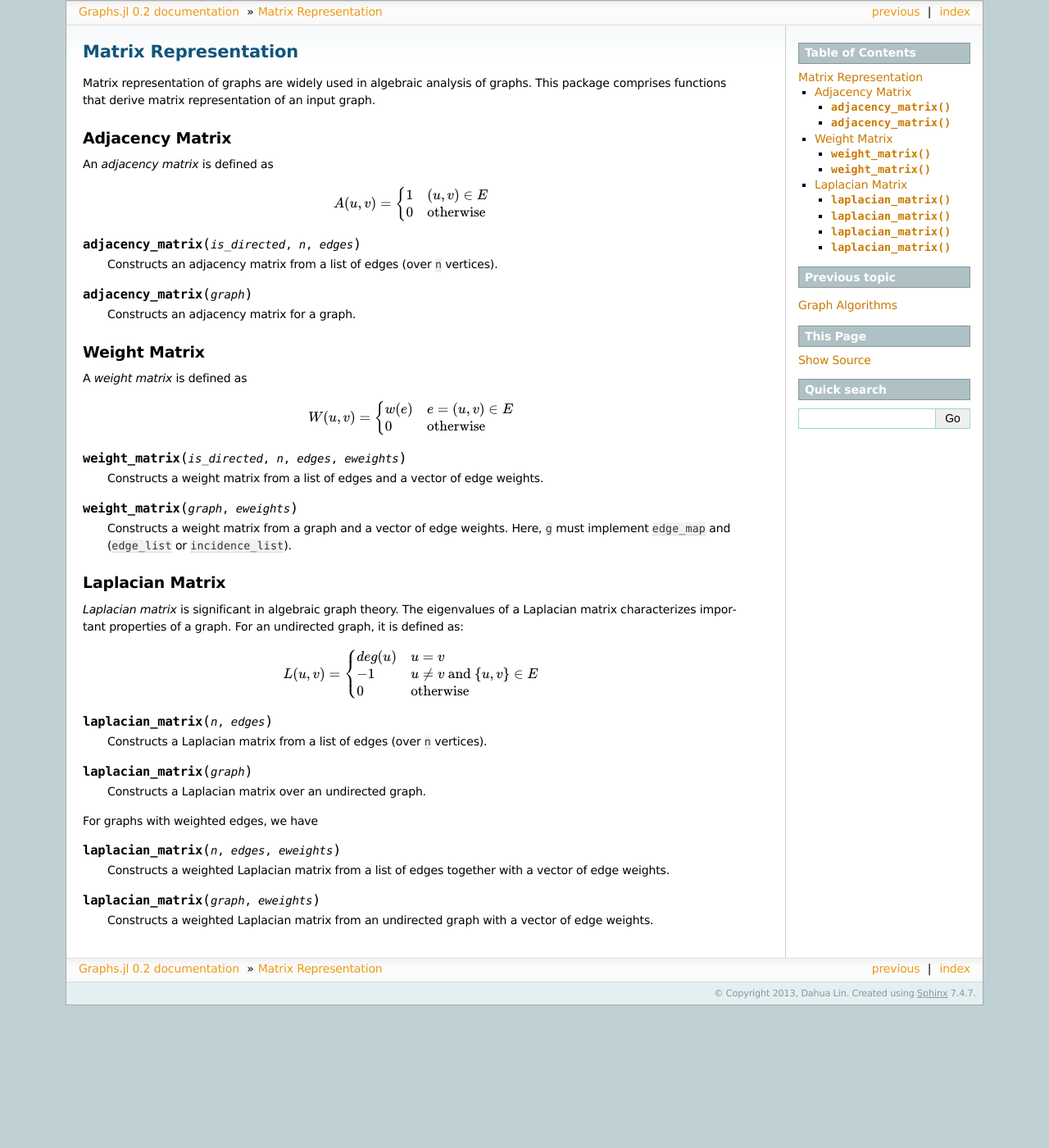
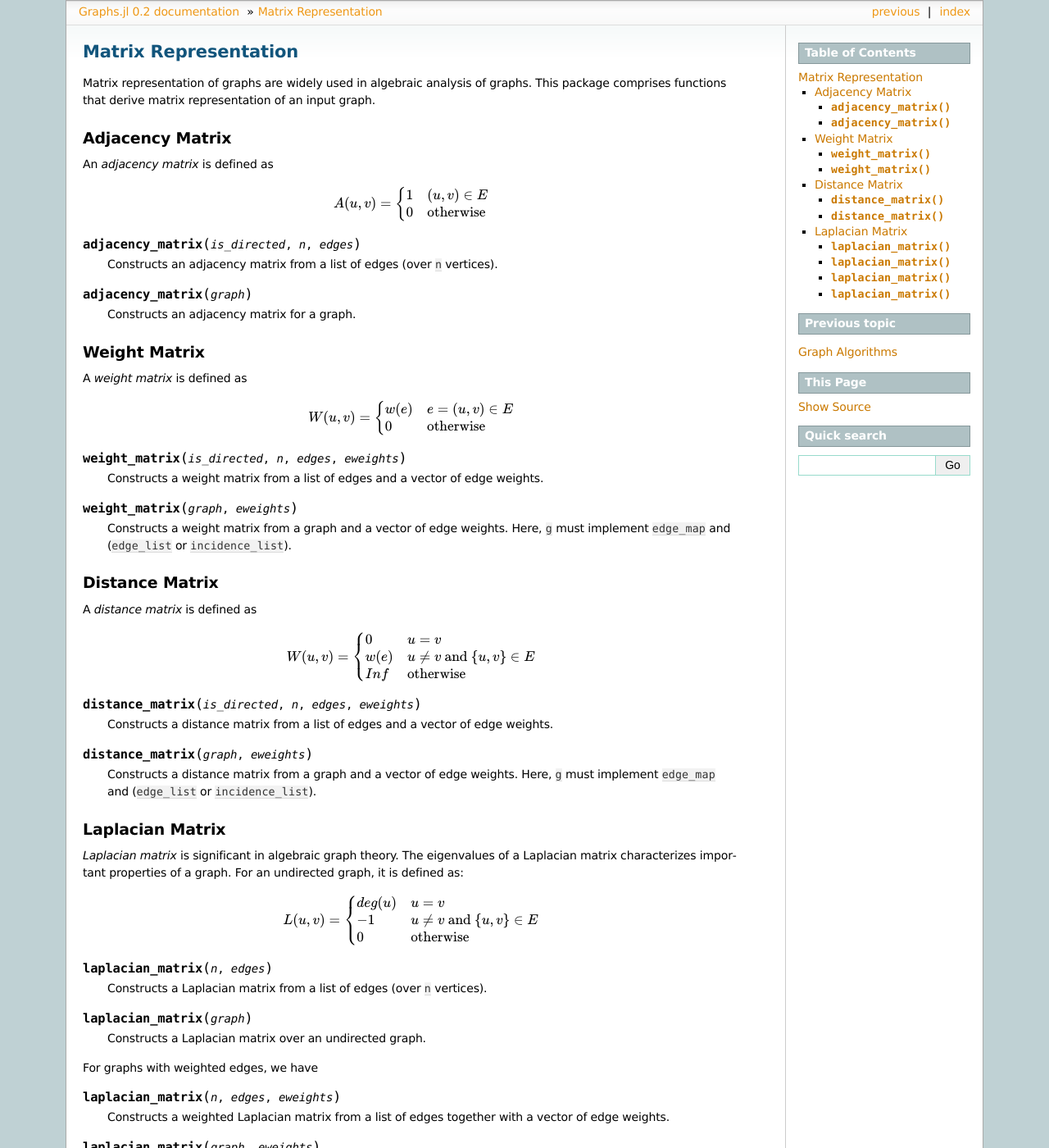
Before and after one commit to JuliaGraphs/Graphs.jl, a Sphinx documentation site: the page built from doc/source/matrix.rst, in a window 1280 px wide and 1400 px high. Shown: the whole window at 82% size. Built offline with Sphinx 7.4.7, drawn with Linux system fonts in a browser that asks for light colours; formulas are drawn with MathJax 3.

Commit message:
add distance_matrix, remove non-existed
repalce tab with space

```diff
--- a/doc/source/matrix.rst
+++ b/doc/source/matrix.rst
@@ -45,6 +45,30 @@ A *weight matrix* is defined as
     Constructs a weight matrix from a graph and a vector of edge weights. Here, ``g`` must implement ``edge_map`` and (``edge_list`` or ``incidence_list``).
 
 
+Distance Matrix
+-------------
+
+A *distance matrix* is defined as
+
+.. math::
+
+    W(u, v) = \begin{cases}
+        0 & u = v \\
+        w(e) & u \ne v \text{ and } \{u, v\} \in E \\
+        Inf & \text{otherwise}
+    \end{cases}
+
+.. py:function:: distance_matrix(is_directed, n, edges, eweights)
+
+    Constructs a distance matrix from a list of edges and a vector of edge weights.
+
+.. py:function:: distance_matrix(graph, eweights)
+
+    Constructs a distance matrix from a graph and a vector of edge weights. Here, ``g`` must implement ``edge_map`` and (``edge_list`` or ``incidence_list``).
+
+
+
+
 Laplacian Matrix
 -----------------
 
```
Also changed, not shown: 3 other files.
